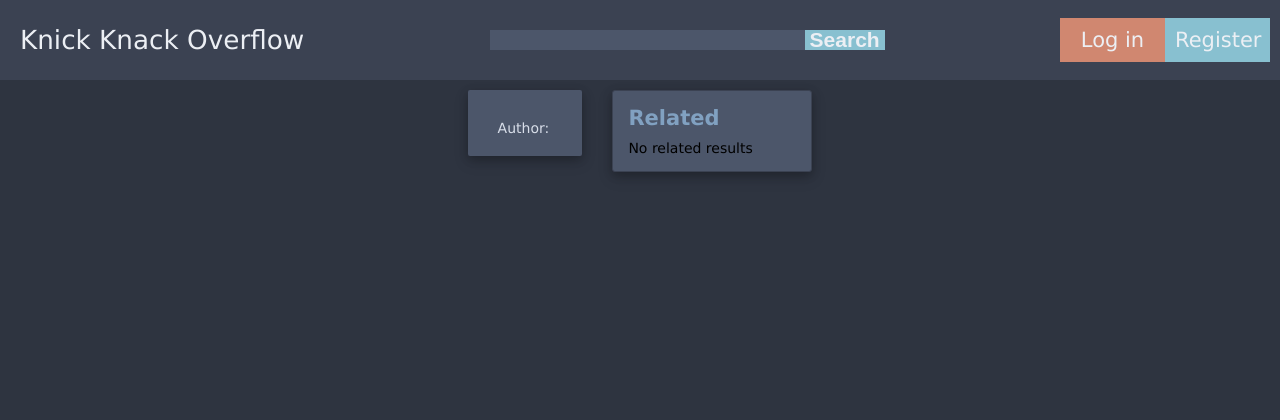
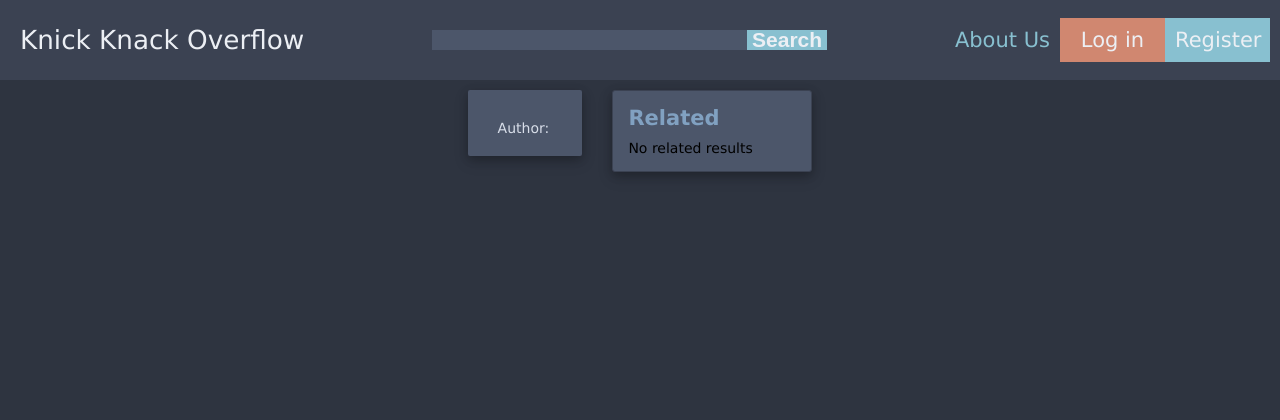
Before and after one commit to cra88y/knick-knack-overflow, a Node server app: template views/question.pug in a window 1280 px wide. Shown: the top 420 px of the page. Run offline with Node 20, Linux system fonts and the light colour scheme; the template is opened without the code that fills it, so the values that code supplies are empty; some libraries are stand-ins or nearby versions.

Commit message:
about page

```diff
--- a/views/layout.pug
+++ b/views/layout.pug
@@ -30,6 +30,8 @@ html
       else
         ul(class="navRight")
           li
+            a(href="/about" class="navLink") About Us
+          li
             a(href="/users/login" class="navLink login-btn") Log in
           li
             a(href="/users/register" class="navLink register-btn") Register
```
